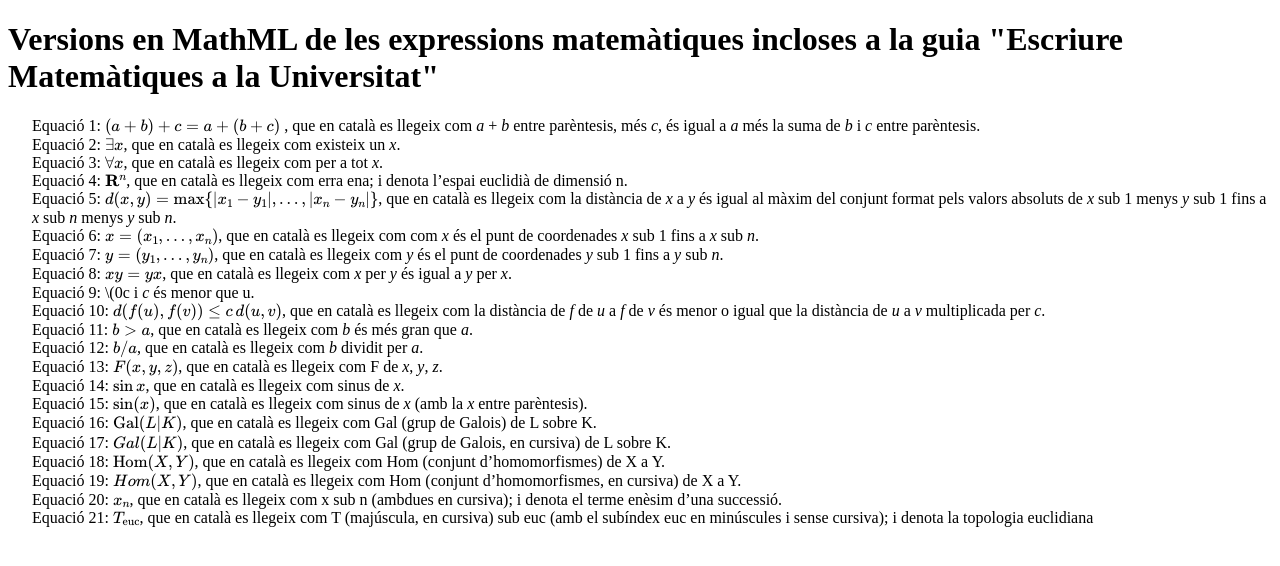
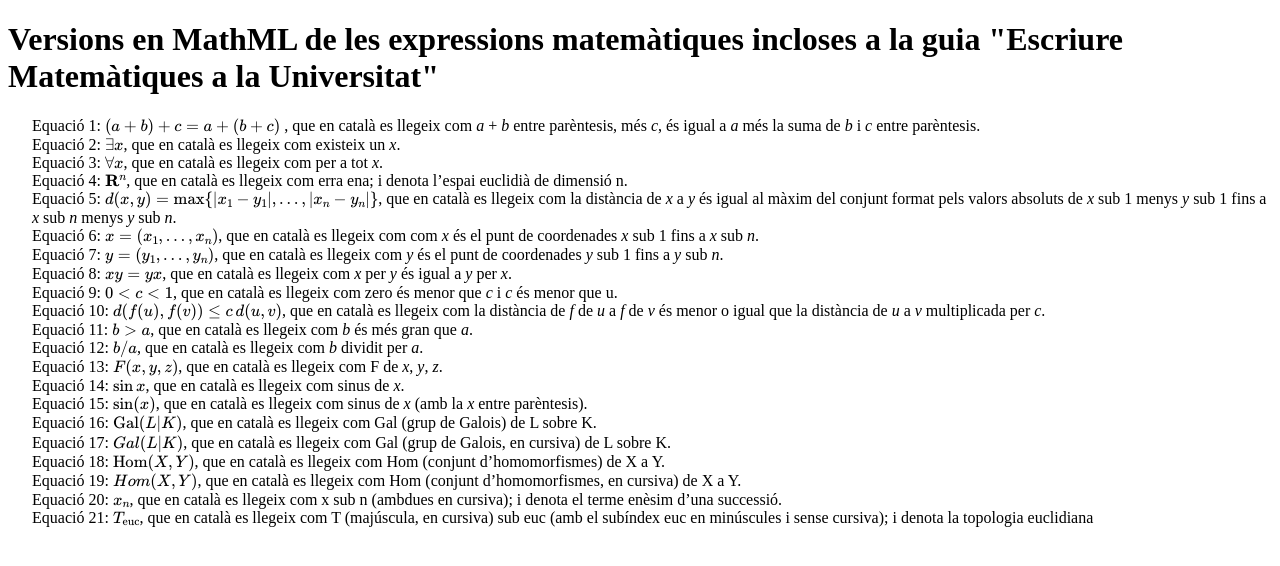
Before and after one commit to MireiaUB/guia_matematiques, a plain HTML site: page index.html in a window 1280 px wide. Drawn offline with nearby package versions, Linux system fonts and the light colour scheme.

Commit message:
Add files via upload

```diff
--- a/index.html
+++ b/index.html
@@ -33,7 +33,7 @@
 	<li id="equacio6">\(x=(x_1,\dots,x_n)\), que en català es llegeix com com <var>x</var> és el punt de coordenades <var>x</var> sub 1 fins a <var>x</var> sub <var>n</var>.</li>
 	<li id="equacio7">\(y=(y_1,\dots,y_n)\), que en català es llegeix com <var>y</var> és el punt de coordenades <var>y</var> sub 1 fins a <var>y</var> sub <var>n</var>.</li>
 	<li id="equacio8">\(xy = yx\), que en català es llegeix com <var>x</var> per <var>y</var> és igual a <var>y</var> per <var>x</var>.</li>
-	<li id="equacio9">\(0<c<1\), que en català es llegeix com zero és menor que <var>c</var> i <var>c</var> és menor que u.</li>
+	<li id="equacio9">\(0&lt;c&lt;1\), que en català es llegeix com zero és menor que <var>c</var> i <var>c</var> és menor que u.</li>
 	<li id="equacio10">\(d(f(u),f(v))\le c\, d(u,v)\), que en català es llegeix com la distància de <var>f</var> de <var>u</var> a <var>f</var> de <var>v</var> és menor o igual que la distància de <var>u</var> a <var>v</var> multiplicada per <var>c</var>.</li>
 	<li id="equacio11">\(b>a\), que en català es llegeix com <var>b</var> és més gran que <var>a</var>.</li>
 	<li id="equacio12">\(b/a\), que en català es llegeix com <var>b</var> dividit per <var>a</var>.</li>
```
